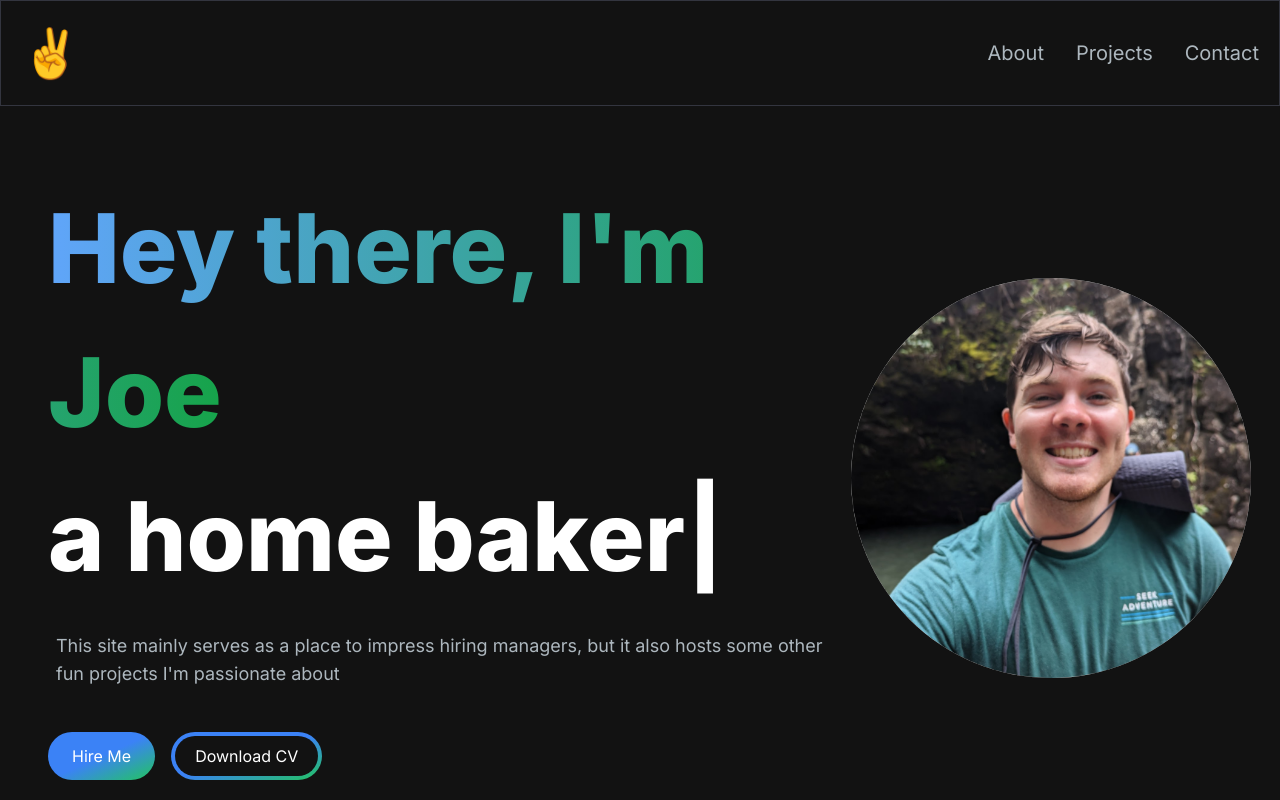
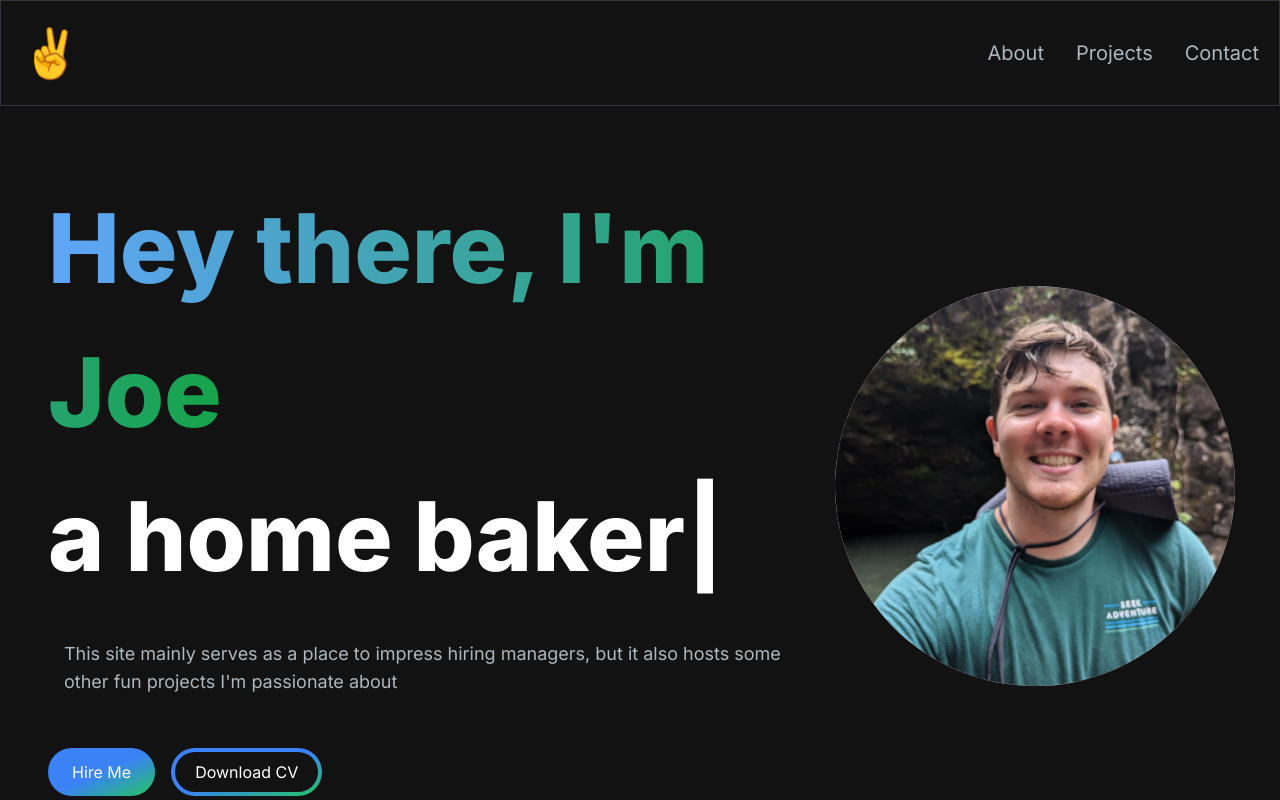
Before and after one commit to JoeReeve/personalWebsite, a Next.js app: page / in a window 1280 px wide. Shown: the top 800 px of the page. Built offline with nearby package versions, Linux system fonts and the light colour scheme.

Commit message:
Change padding on hero text

```diff
--- a/app/components/HeroSection.jsx
+++ b/app/components/HeroSection.jsx
@@ -37,7 +37,7 @@ function HeroSection() {
               repeat={Infinity}
             />
           </h1>
-          <p className="text-[#ADB7BE] text-base mb-6 sm:text-lg lg:text-lg p-2">
+          <p className="text-[#ADB7BE] text-base mb-6 sm:text-lg lg:text-lg p-4">
             This site mainly serves as a place to impress hiring managers, but
             it also hosts some other fun projects I&apos;m passionate about
           </p>
@@ -66,7 +66,7 @@ function HeroSection() {
           transition={{ duration: 0.5 }}
           className="col-span-4 place-self-center mt-4 lg:mt-0"
         >
-          <div className="rounded-full bg-[#181818] w-[250px] h-[250px] lg:w-[400px] lg:h-[400px] relative ml-8">
+          <div className="rounded-full bg-[#181818] w-[250px] h-[250px] lg:w-[400px] lg:h-[400px] relative">
             <Image
               src="/images/profile_image.png"
               alt="hero image"
```
